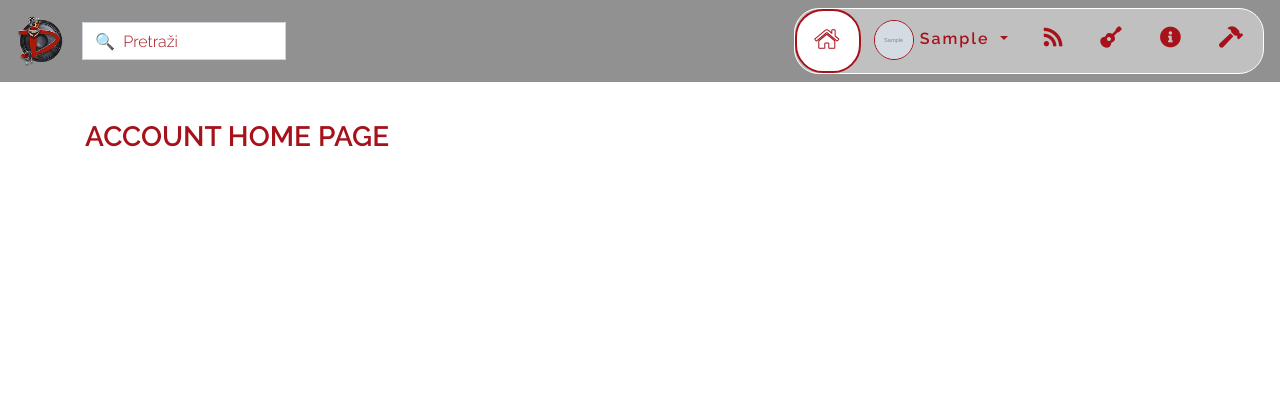
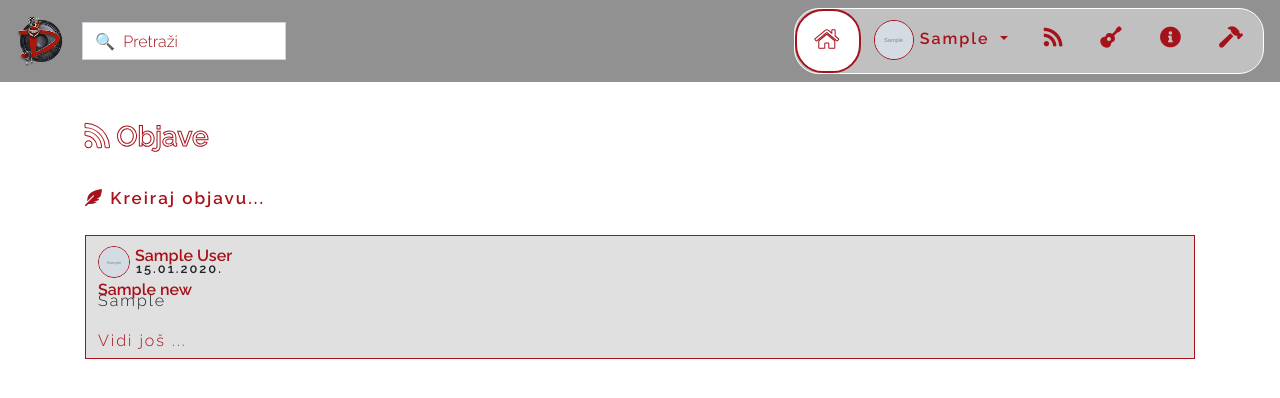
Before and after one commit to Loma77/demontaza, a Django app: page /account/home/ in a window 1280 px wide. Shown: the top 398 px of the page. Run offline with Django 3.2, Linux system fonts and the light colour scheme; a user stored in the database is signed in; data comes from the database, SQL or seed files in the repository; tables that the repository leaves empty hold one stand-in row (values such as "Sample post"); grey boxes marked "Sample" are stand-in pictures; parts of the project's set-up code (start-up, migrations or seed data) failed here and were passed over; some libraries are stand-ins or nearby versions.

Commit message:
news display on account home

```diff
--- a/account/templates/account/account_home.html
+++ b/account/templates/account/account_home.html
@@ -4,7 +4,19 @@
 <br><br>
 <div class="container">
     <br><br><br>
-    <h3>ACCOUNT HOME PAGE</h3>
+    <h3 class="page-titles"><i class="fas fa-rss"></i> Objave</h3>
     <br>
+    <div class="link">
+        <a href="#" style="font-size:17px;"><i class="fas fa-feather-alt"></i> Kreiraj objavu...</a>
+    </div>
+    <br>
+    {% if guest_news %}
+    {% for news in guest_news %}
+    {% include "news/news.html" %}
+    <br>
+    {% endfor %}
+    {% else %}
+    <h6 class="text-center">Korisnik trenutno nema objava.</h6>
+    {% endif %}
 </div>
 {% endblock %}
--- a/account/templates/account/account_profile.html
+++ b/account/templates/account/account_profile.html
@@ -164,7 +164,9 @@
     {% with friend_friends=guest_profile.friends.all %}
     {% if user == guest_user or guest_user in all_friends and user in friend_friends %}
     {% if user == guest_user %}
-    <a href="#" class="btn btn-block">Nešto sam hteo da kažem... <i class="fas fa-pencil-alt"></i></a>
+    <div class="link">
+        <a href="#" style="font-size:17px;"><i class="fas fa-feather-alt"></i> Kreiraj objavu...</a>
+    </div>
     <br>
     {% endif %}
     {% if guest_news %}
--- a/account/views.py
+++ b/account/views.py
@@ -168,6 +168,7 @@ def create_account_page(request):
 def account_home_page(request):
     user = request.user
     profile = Profile.objects.get(user=user)
+    # guest_news = News.objects.all().order_by('-updated')
 
     # Collecting all user pages
     user_pages = []
@@ -189,6 +190,15 @@ def account_home_page(request):
             name = 'all'
         return redirect("/account/search/" + str(name), name)
 
+    # Collecting all news
+    guest_news = []
+    news = News.objects.all().order_by('-updated')
+
+    for n in news:
+        news_user_profile = Profile.objects.get(user=n.creator)
+        if user in news_user_profile.friends.all() and n.creator in profile.friends.all() or user == n.creator:
+            guest_news.append(n)
+
     content = {
         "account": "account",
         "account_home": "account_home",
@@ -196,6 +206,8 @@ def account_home_page(request):
         "user": user,
         "profile": profile,
         "user_pages": user_pages,
+        "guest_news": guest_news,
+        "guest_user": user,
     }
     return render(request, "account/account_home.html", content)
 
--- a/home/static/css/base.css
+++ b/home/static/css/base.css
@@ -798,8 +798,8 @@ input:required {
 
 .news {
     background-color: #e0e0e0;
-    padding: 10px 15px 5px;
-    border-radius: 10px;
+    padding: 10px 12px 5px;
+    border: 1px solid #a6111a;
 }
 
 .news-name {
--- a/news/templates/news/news.html
+++ b/news/templates/news/news.html
@@ -2,16 +2,16 @@
 
 <div class="news">
     <div style="display:flex;">
-        <a href="{% url 'account:account_profile' guest_user.id %}">
-            {% if guest_profile.picture %}
-            <img class="avatar-like" src="{% thumbnail guest_profile.picture 150x0 %}">
+        <a href="{% url 'account:account_profile' news.creator.id %}">
+            {% if news.creator.profile.picture %}
+            <img class="avatar-like" src="{% thumbnail news.creator.profile.picture 150x0 %}">
             {% else %}
             <h6><i class="fas fa-user-circle fa-2x"></i></h6>
             {% endif %}
         </a>
         <div>
-            <a href="{% url 'account:account_profile' guest_user.id %}">
-                <h6 class="news-name">{{ guest_user.first_name }} {{ guest_user.last_name }}</h6>
+            <a href="{% url 'account:account_profile' news.creator.id %}">
+                <h6 class="news-name">{{ news.creator.first_name }} {{ news.creator.last_name }}</h6>
             </a>
             <small class="news-date">{{ news.updated|date:"d" }}.{{ news.updated|date:"m" }}.{{ news.updated|date:"Y" }}.</small>
         </div>
```
